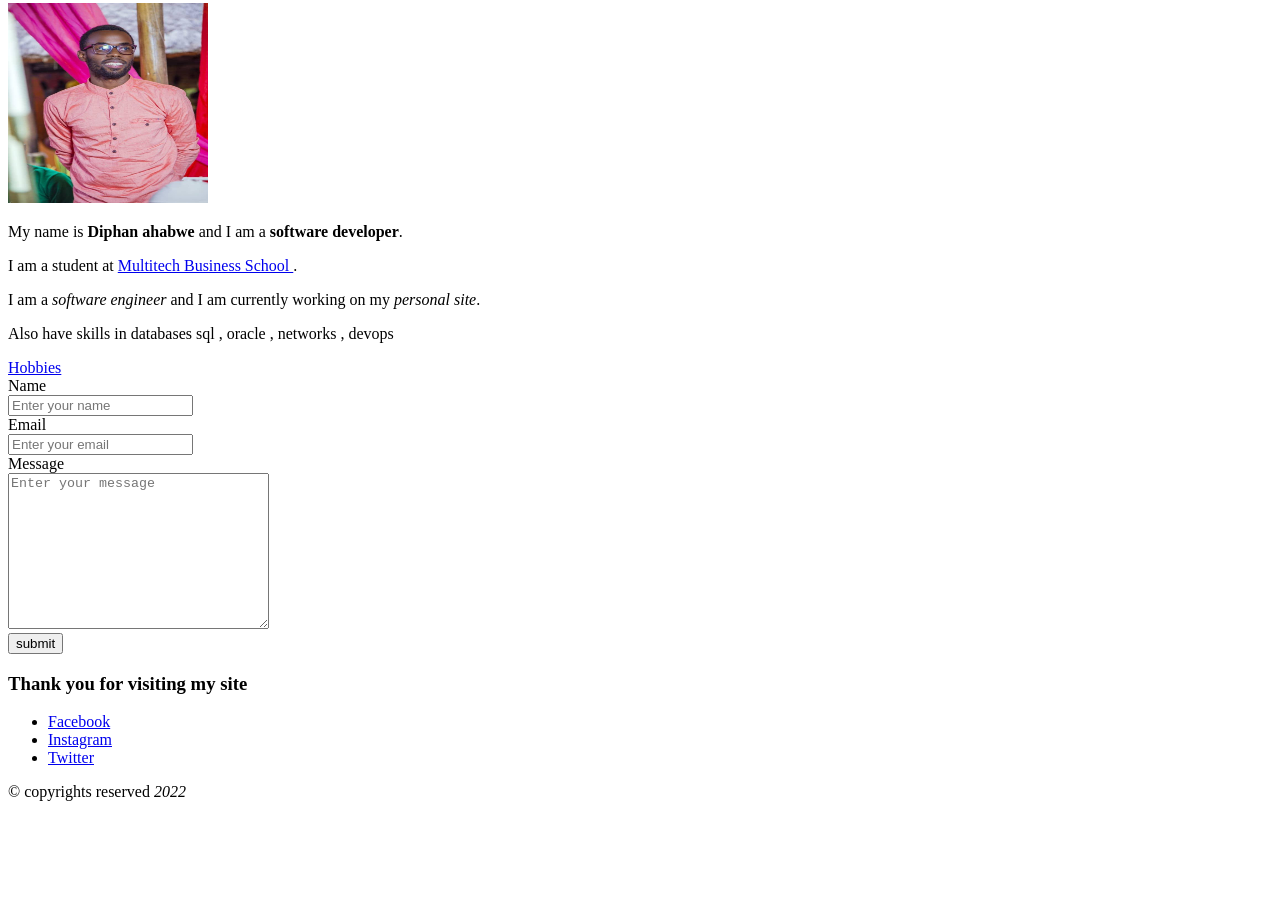
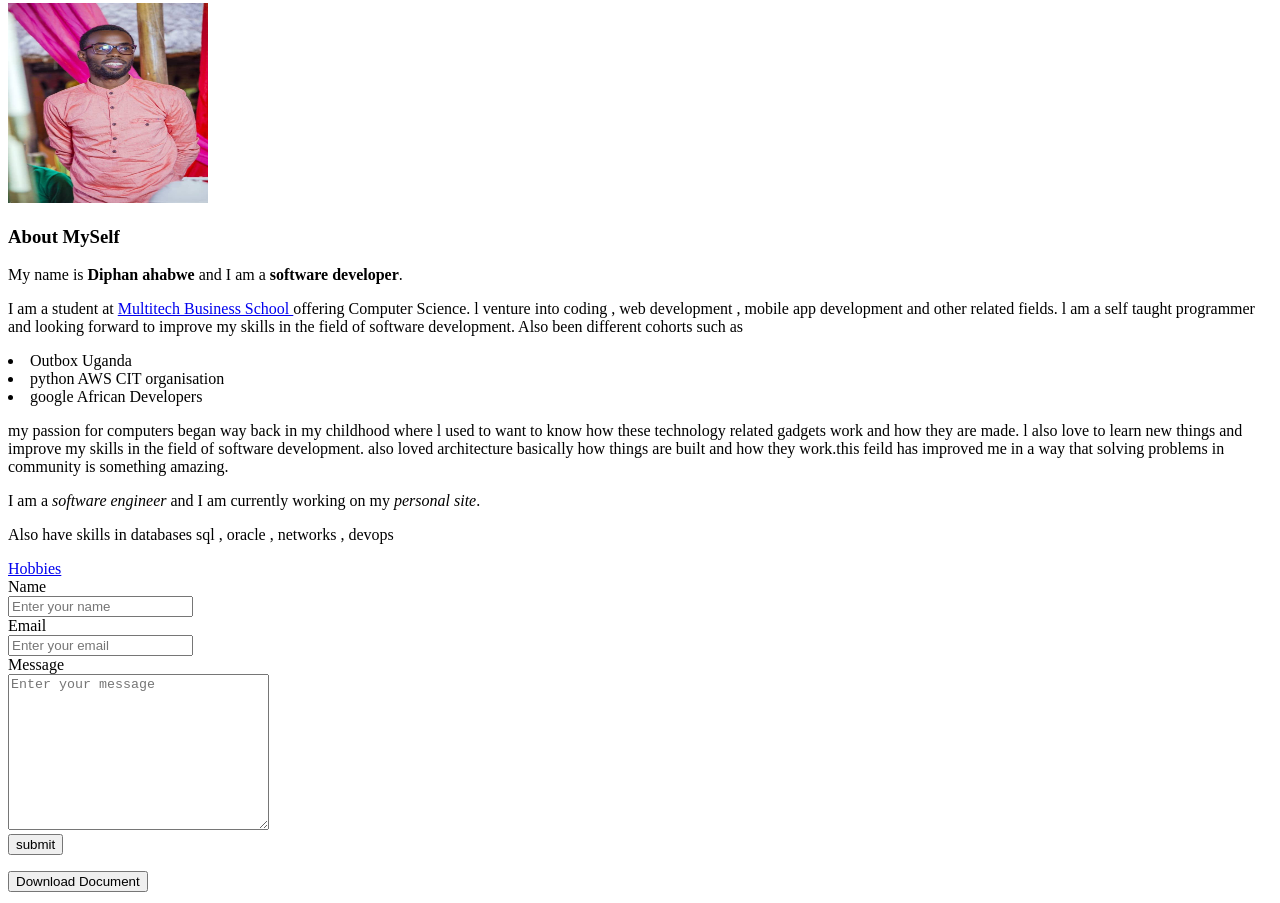
Before and after one commit to ritsak/coursework, a plain HTML site: page index.html in a window 1280 px wide. Shown: the part 77-980 px from the top of the page. Before the commit the page ends 894 px from the top, so only its background shows below. Drawn offline with Linux system fonts and the light colour scheme.

Commit message:
refractor

```diff
--- a/index.html
+++ b/index.html
@@ -16,8 +16,7 @@
 		</div>
 		<div>
 			<img src="./images/d.jpg" alt="" width="200" height="200" />
-		</div>
-		<div>
+			<h3>About MySelf</h3>
 			<p>
 				My name is <strong>Diphan ahabwe</strong> and I am a
 				<strong>software  developer</strong>.
@@ -26,7 +25,17 @@
 				I am a student at
 				<a href="http://multitech.ac.ug/"
 					>Multitech Business School </a
-				>.
+				> offering Computer Science. l venture into coding , web development , mobile app development and
+				other related fields. l am a self taught programmer and looking forward to improve my skills
+				in the field of software development. Also been different cohorts such as
+				<li>Outbox Uganda </li>
+				<li>python AWS CIT organisation </li>
+				<li>google African Developers </li>
+			</p>
+			<p>my passion for computers began way back in my childhood where l used to want to know how these technology
+				related gadgets work and how they are made. l also love to learn new things and improve my skills in the field of
+				software development. also loved architecture basically how things are built and how they work.this feild has
+				improved me in a way that solving problems in community is something amazing.
 			</p>
 			<p>
 				I am a <em>software engineer </em> and I am currently
@@ -46,10 +55,18 @@
                 <input  type="submit" value="submit">
             </form>
         </div>
+		<div>
+			<p>
+			<button onclick="window.location.href='diphan.pdf'">
+				Download Document
+			</button>
+			</p>
+		</div>
 
 		<footer>
             <div>
                 <h3>Thank you for visiting my site</h3>
+
                 <ul>
                     <li><a href="https://www.facebook.com/">Facebook</a></li>
                     <li><a href="https://www.instagram.com/">Instagram</a></li>
```
